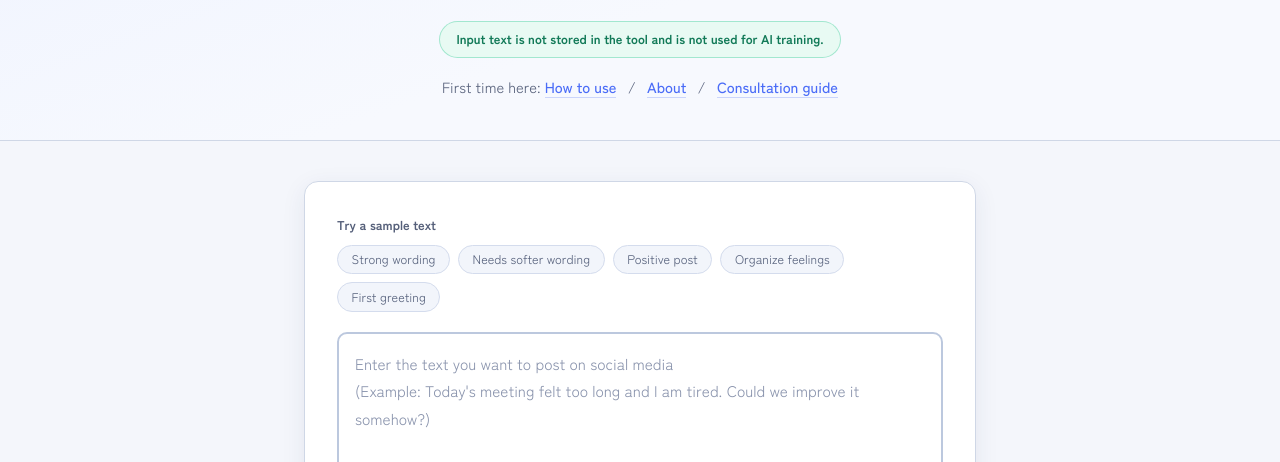
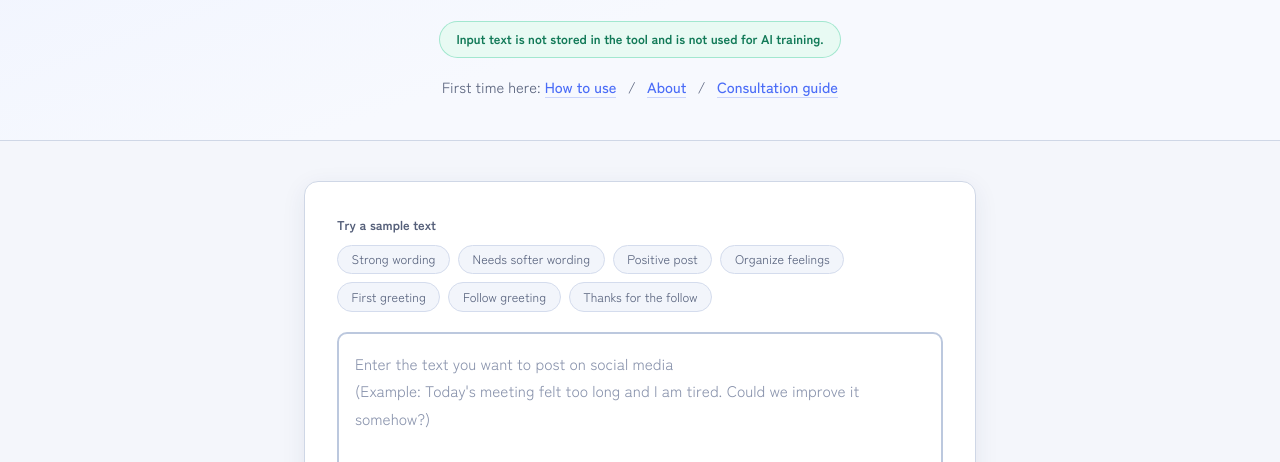
Before and after one commit to na0AaooQ/words-watching-app, a website: page en/index.html in a window 1280 px wide. Shown: the part 338-800 px from the top of the page. Drawn offline with Linux system fonts and the light colour scheme.

Commit message:
Add English follow sample texts

```diff
--- a/en/index.html
+++ b/en/index.html
@@ -121,6 +121,8 @@
         <button class="sample-btn" onclick="setSample('The restaurant I visited for lunch today was wonderful. I would love to go again.')">Positive post</button>
         <button class="sample-btn" onclick="setSample('I do not understand why some people act this way. It is honestly difficult to accept.')">Organize feelings</button>
         <button class="sample-btn" onclick="setSample('I have started using social media. I will share everyday moments and things I care about. Nice to meet you!')">First greeting</button>
+        <button class="sample-btn" onclick="setSample('Hello.\nMy name is XX.\nI saw your profile and comments and felt that I could relate to them, so I followed you.\nIt is nice to meet you.')">Follow greeting</button>
+        <button class="sample-btn" onclick="setSample('Hello.\nMy name is XX.\nThank you for following me.\nI have followed you back as well.\nI would be happy to stay connected.\nIt is nice to meet you.')">Thanks for the follow</button>
       </div>
 
       <div class="textarea-wrap">
```
